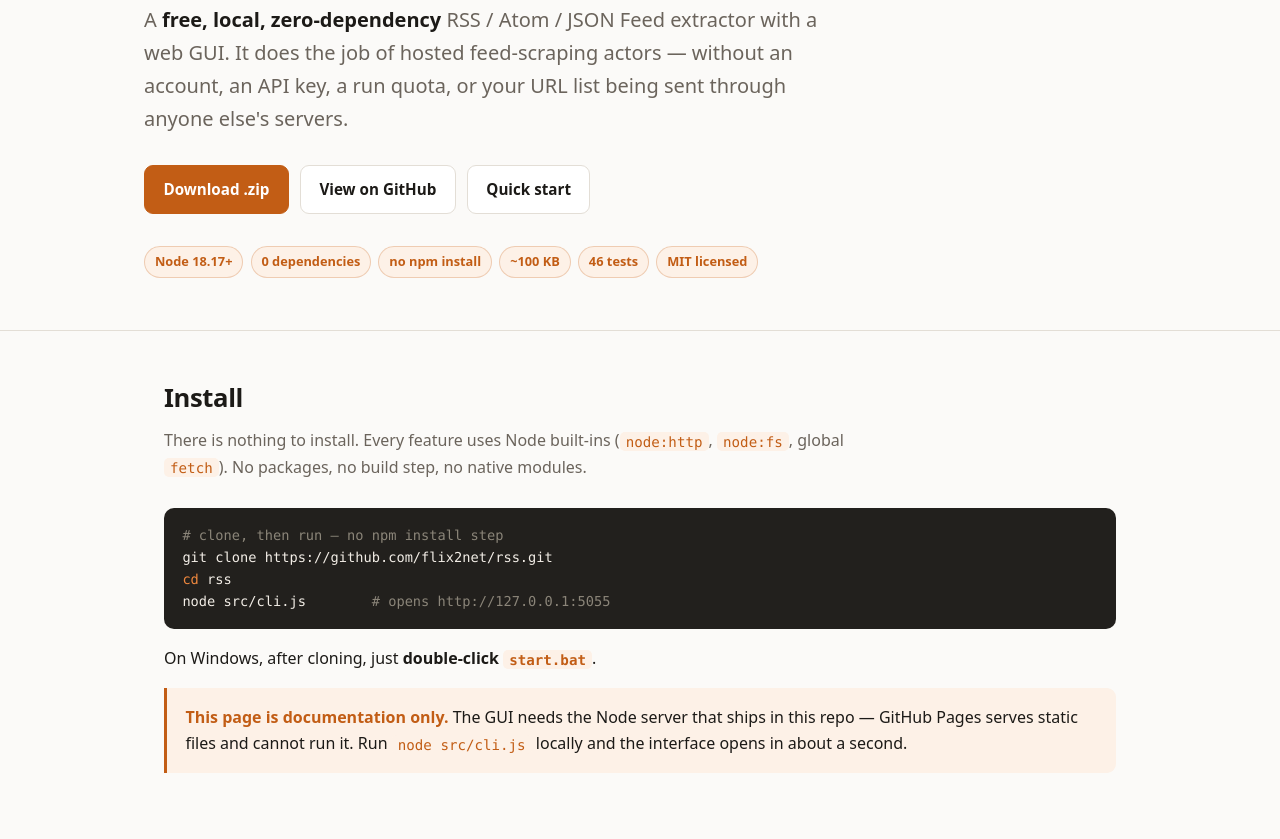
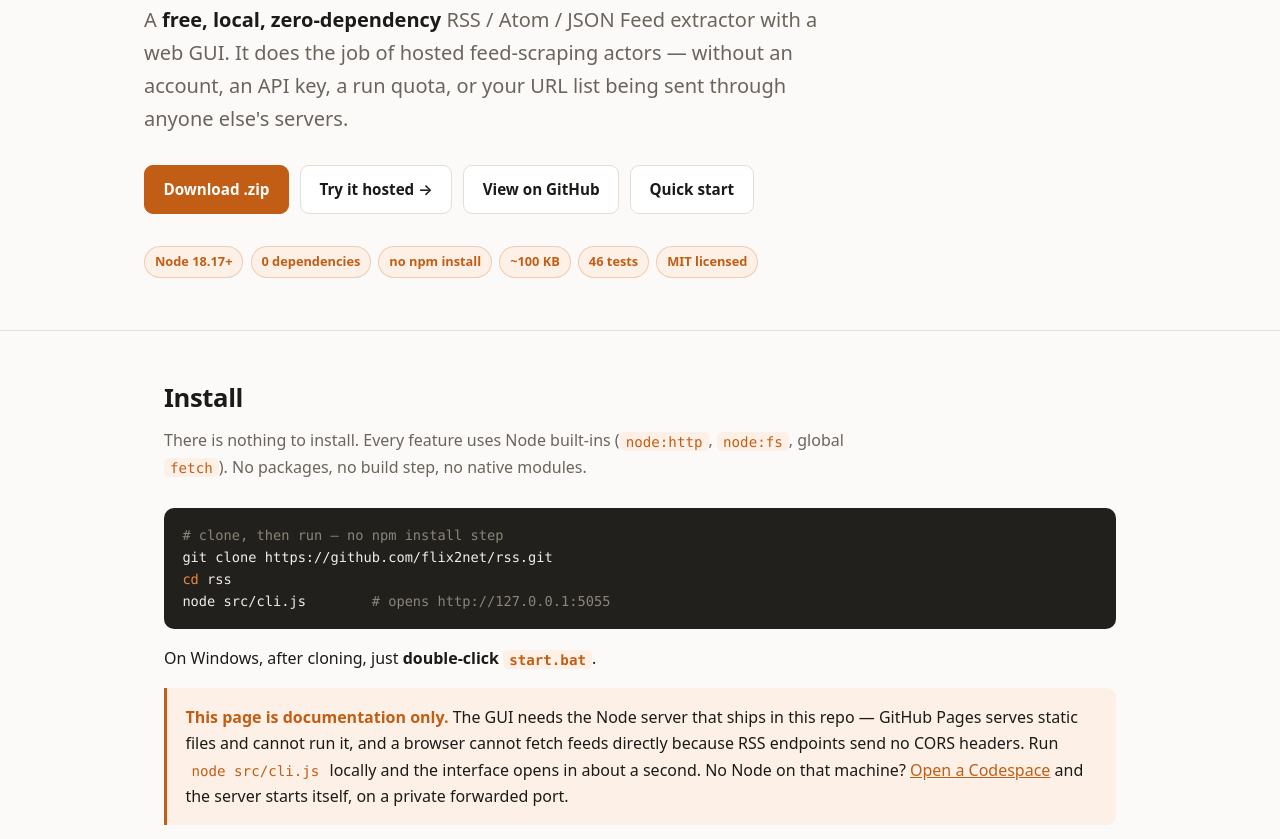
Before and after one commit to flix2net/rss, a website: page docs/index.html in a window 1280 px wide. Shown: the part 261-1100 px from the top of the page. Drawn offline with Linux system fonts and the light colour scheme.

Commit message:
feat: add Codespaces devcontainer that auto-starts the GUI

```diff
--- a/docs/index.html
+++ b/docs/index.html
@@ -152,6 +152,7 @@
   <p class="lede">A <strong>free, local, zero-dependency</strong> RSS / Atom / JSON Feed extractor with a web GUI. It does the job of hosted feed-scraping actors — without an account, an API key, a run quota, or your URL list being sent through anyone else's servers.</p>
   <div class="cta">
     <a class="btn primary" href="https://github.com/flix2net/rss/archive/refs/heads/main.zip">Download .zip</a>
+    <a class="btn" href="https://codespaces.new/flix2net/rss?quickstart=1">Try it hosted &rarr;</a>
     <a class="btn" href="https://github.com/flix2net/rss">View on GitHub</a>
     <a class="btn" href="#install">Quick start</a>
   </div>
@@ -175,7 +176,7 @@ git clone https://github.com/flix2net/rss.git
 node src/cli.js        <span class="c"># opens http://127.0.0.1:5055</span></pre>
     <p>On Windows, after cloning, just <strong>double-click <code class="inl">start.bat</code></strong>.</p>
     <div class="callout">
-      <p><strong>This page is documentation only.</strong> The GUI needs the Node server that ships in this repo — GitHub Pages serves static files and cannot run it. Run <code class="inl">node src/cli.js</code> locally and the interface opens in about a second.</p>
+      <p><strong>This page is documentation only.</strong> The GUI needs the Node server that ships in this repo &mdash; GitHub Pages serves static files and cannot run it, and a browser cannot fetch feeds directly because RSS endpoints send no CORS headers. Run <code class="inl">node src/cli.js</code> locally and the interface opens in about a second. No Node on that machine? <a href="https://codespaces.new/flix2net/rss?quickstart=1">Open a Codespace</a> and the server starts itself, on a private forwarded port.</p>
     </div>
   </div>
 </section>
```
Also changed, not shown: .devcontainer/devcontainer.json (added), README.md.
